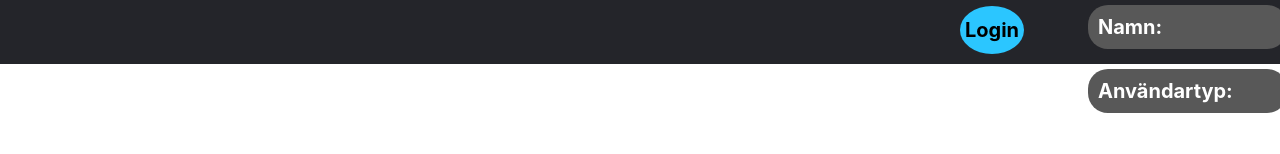
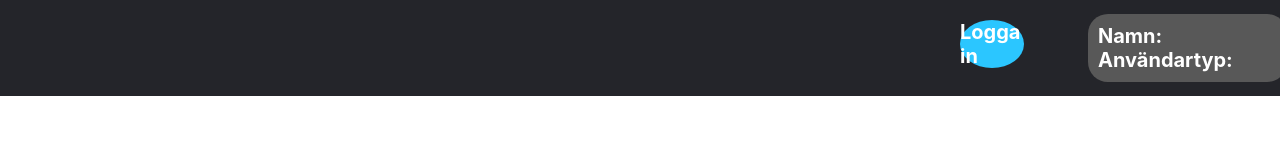
Before and after one commit to Nixeff/wiki, a React (Create React App) app: page /Page in a window 1280 px wide. Shown: the top 154 px of the page. Built offline with nearby package versions, Linux system fonts and the light colour scheme.

Commit message:
Lite fix

```diff
--- a/src/css/styles.css
+++ b/src/css/styles.css
@@ -7,7 +7,7 @@
     position: absolute;
     background-color: #24252A;
     width: 100vw;
-    height: 8vh;
+    height: 12vh;
     left: 0px;
     top: 0px;
   }
@@ -20,27 +20,28 @@
     align-items: center;
     justify-content: center;
     font-weight: bolder;
-    color: black;
+    color: white;
     height: 6vh;
     left: 75%;
-    top: 10%;
+    top: 2.5vh;
     background:#2bc6ff;
     border-radius: 100%;
     cursor: pointer;
   }
 
   .user-info {
+    height: 6vh;
     position: relative;
     width: 14%;
     justify-content: center;
     align-items: center;
     background-color: rgb(88, 88, 88);
     color: white;
-    margin-top: 5px;
+    margin-top: 2px;
     border-radius: 20px;
     border: none;
     left: 85%;
-    top: 10%;
+    top: 1.5vh;
     font-size: 15pt;
     font-weight: 700;
     transition: 1s;
@@ -50,7 +51,7 @@
   }
 
   .loginicon:hover{
-    color: white;
+    background-color: rgba(58, 150, 255, 0.9);
   }
 
   .login-form{
--- a/src/func/NavBar.js
+++ b/src/func/NavBar.js
@@ -11,14 +11,12 @@ function NavBar({ handleLoginClick }) {
     <div className="navbar">
       <div>
         <span onClick={handleClick} className="loginicon">
-          Login
+          Logga in
         </span>
       </div>
       <div>
         <p className="user-info">
-          Namn: {uname}
-        </p>
-        <p className="user-info">
+          Namn: {uname} <br></br>
           Användartyp: {userType}
         </p>
       </div>
```
